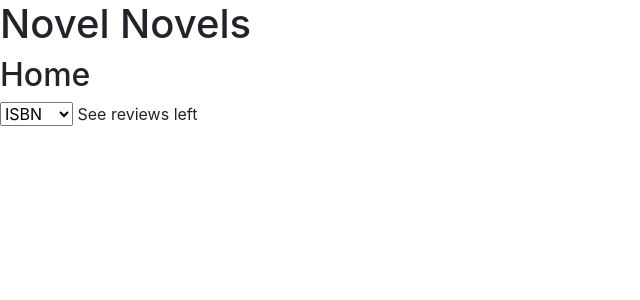
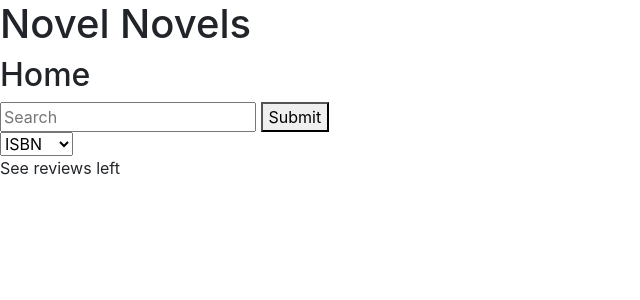
Before and after one commit to dylanroberts823/project1, a Flask app: template templates/home.html in a window 1280 px wide. Shown: the top 300 px of the page, without its empty margins (0-640 px from the left). Run offline with Flask 2, Linux system fonts and the light colour scheme; the template is opened without the code that fills it, so the values that code supplies are empty; some libraries are stand-ins or nearby versions.

Commit message:
Updated search function for home page

```diff
--- a/application.py
+++ b/application.py
@@ -50,3 +50,7 @@ def hello():
 @app.route("/confirmation")
 def confirmation():
     return render_template("confirmation.html")
+
+@app.route("/home")
+def home():
+    return render_template("home.html")
--- a/templates/home.html
+++ b/templates/home.html
@@ -5,11 +5,17 @@
 {% endblock %}
 
 {% block body %}
-
+  <form action="{{ url_for('confirmation') }}" method="post">
+      <input type="text" name="search_input" placeholder="Search">
+      <button>Submit</button>
+  </form>
   <select id="search_param" name="search_param">
     <option value="isbn">ISBN</option>
     <option value="title">Title</option>
     <option value="author">Author</option>
   </select>
+  <p>
     See reviews left
+  </p>
+
 {% endblock %}
```
